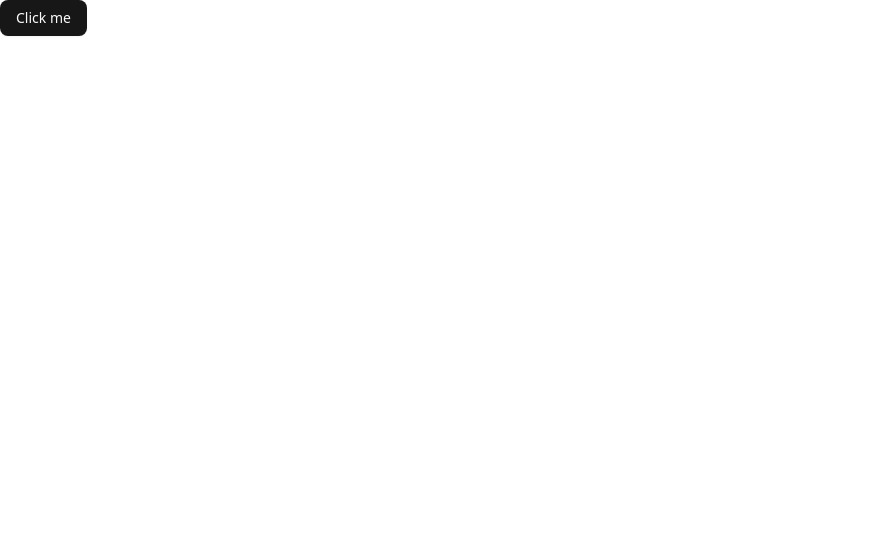
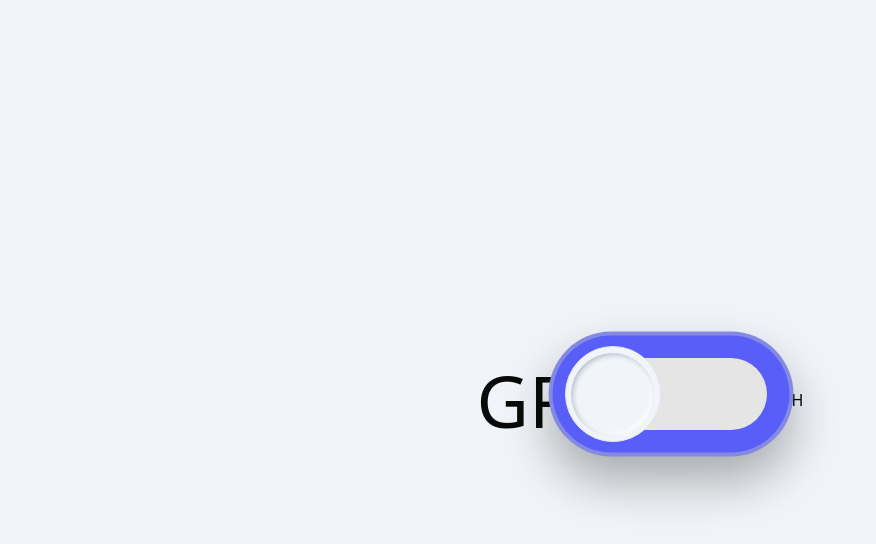
Before and after one commit to groviaus/groviaus-website, a React (Vite) app: page / in a window 1280 px wide. Shown: the top 544 px of the page, without its empty margins (0-876 px from the left). Built offline with nearby package versions, Linux system fonts and the light colour scheme.

Commit message:
Add custom switch component and update App layout

```diff
--- a/package.json
+++ b/package.json
@@ -11,9 +11,11 @@
   },
   "dependencies": {
     "@radix-ui/react-slot": "^1.2.0",
+    "@radix-ui/react-switch": "^1.2.2",
     "@tailwindcss/vite": "^4.1.4",
     "class-variance-authority": "^0.7.1",
     "clsx": "^2.1.1",
+    "framer-motion": "^12.7.4",
     "lucide-react": "^0.501.0",
     "react": "^19.0.0",
     "react-dom": "^19.0.0",
--- a/src/App.jsx
+++ b/src/App.jsx
@@ -1,13 +1,13 @@
-import { Button } from "@/components/ui/button"
-
+import { Button } from "@/components/ui/button";
+import { Switch } from "@/components/ui/customSwitch";
 function App() {
-
-
   return (
-    <>
-      <Button>Click me</Button>
-    </>
-  )
+    <div className="h-screen w-screen flex justify-center items-center bg-slate-100">
+      <div className="text-7xl">GR</div>
+      <Switch />
+      <div >WTH</div>
+    </div>
+  );
 }
 
-export default App
+export default App;
--- /dev/null
+++ b/src/components/ui/customSwitch.jsx
@@ -0,0 +1,69 @@
+import * as React from "react"
+import { motion } from "framer-motion"
+import { cn } from "@/lib/utils"
+
+const Switch = React.forwardRef(({ className, checked, onCheckedChange, ...props }, ref) => {
+  const [isChecked, setIsChecked] = React.useState(checked || false);
+
+  const handleToggle = () => {
+    const newState = !isChecked;
+    setIsChecked(newState);
+    onCheckedChange?.(newState);
+  };
+
+  const handleKeyDown = (event) => {
+    if (event.key === "Enter" || event.key === " ") {
+      event.preventDefault();
+      handleToggle();
+    }
+  };
+
+  return (
+    <div className="w-max border">
+      <motion.div
+        tabIndex={0}
+        role="switch"
+        aria-checked={isChecked}
+        data-state={isChecked ? "checked" : "unchecked"}
+        onClick={handleToggle}
+      onKeyDown={handleKeyDown}
+      ref={ref}
+      className={cn(
+        "relative inline-flex ring-[4px] ring-offset-[1.4rem] ring-offset-[#595ef9] ring-[#8489e2] h-[4.5rem] w-[12rem] shrink-0 items-center rounded-full  outline-none focus-visible:ring-[3px] focus-visible:border-ring focus-visible:ring-ring/50 disabled:cursor-not-allowed disabled:opacity-50 drop-shadow-black/30 drop-shadow-2xl",
+        isChecked ? "" : "bg-input dark:bg-input/80",
+        className
+      )}
+      animate={{
+        backgroundColor: isChecked ? undefined : "var(--input)"
+      }}
+      transition={{ duration: 0.2 }}
+      {...props}
+    >
+      <motion.span
+        className="pointer-events-none relative flex items-center justify-center block size-[6rem] rounded-full bg-slate-100 border border-slate-200"
+        animate={{
+          x: isChecked ? 110 : -10,
+          // boxShadow: isChecked
+          //   ? "0px 0px 0px rgba(0,0,0,0)"
+          //   : "6px 6px 12px #b8c1cf, -6px -6px 12px #ffffff"
+        }}
+        transition={{
+          type: "spring",
+          stiffness: 500,
+          damping: 30
+        }}
+      >
+        <span className="size-[5.2rem] rounded-full bg-slate-100 shadow-inner flex items-center justify-center"
+          style={{
+            boxShadow: "inset 2px 2px 5px #b8c1cf, inset -2px -2px 5px #ffffff"
+          }}
+        />
+      </motion.span>
+    </motion.div>
+    </div>
+  );
+});
+
+Switch.displayName = "Switch";
+
+export { Switch };
--- /dev/null
+++ b/src/components/ui/switch.jsx
@@ -0,0 +1,27 @@
+import * as React from "react"
+import * as SwitchPrimitive from "@radix-ui/react-switch"
+
+import { cn } from "@/lib/utils"
+
+function Switch({
+  className,
+  ...props
+}) {
+  return (
+    <SwitchPrimitive.Root
+      data-slot="switch"
+      className={cn(
+        "peer data-[state=checked]:bg-primary data-[state=unchecked]:bg-input focus-visible:border-ring focus-visible:ring-ring/50 dark:data-[state=unchecked]:bg-input/80 inline-flex h-[1.15rem] w-8 shrink-0 items-center rounded-full border border-transparent shadow-xs transition-all outline-none focus-visible:ring-[3px] disabled:cursor-not-allowed disabled:opacity-50",
+        className
+      )}
+      {...props}>
+      <SwitchPrimitive.Thumb
+        data-slot="switch-thumb"
+        className={cn(
+          "bg-background dark:data-[state=unchecked]:bg-foreground dark:data-[state=checked]:bg-primary-foreground pointer-events-none block size-4 rounded-full ring-0 transition-transform data-[state=checked]:translate-x-[calc(100%-2px)] data-[state=unchecked]:translate-x-0"
+        )} />
+    </SwitchPrimitive.Root>
+  );
+}
+
+export { Switch }
```
Also changed, not shown: 1 other file (tests, documents, lock files or other folders).
